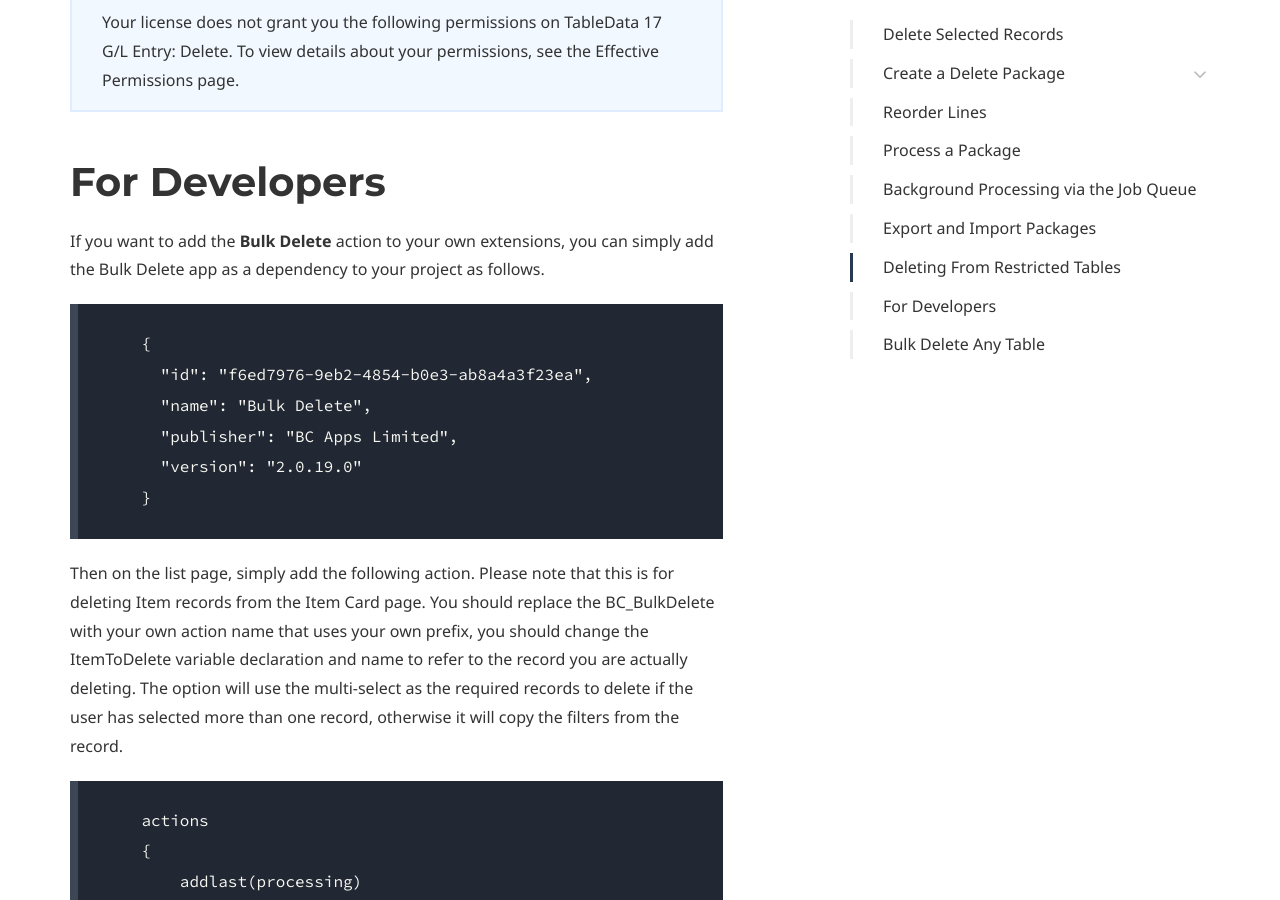
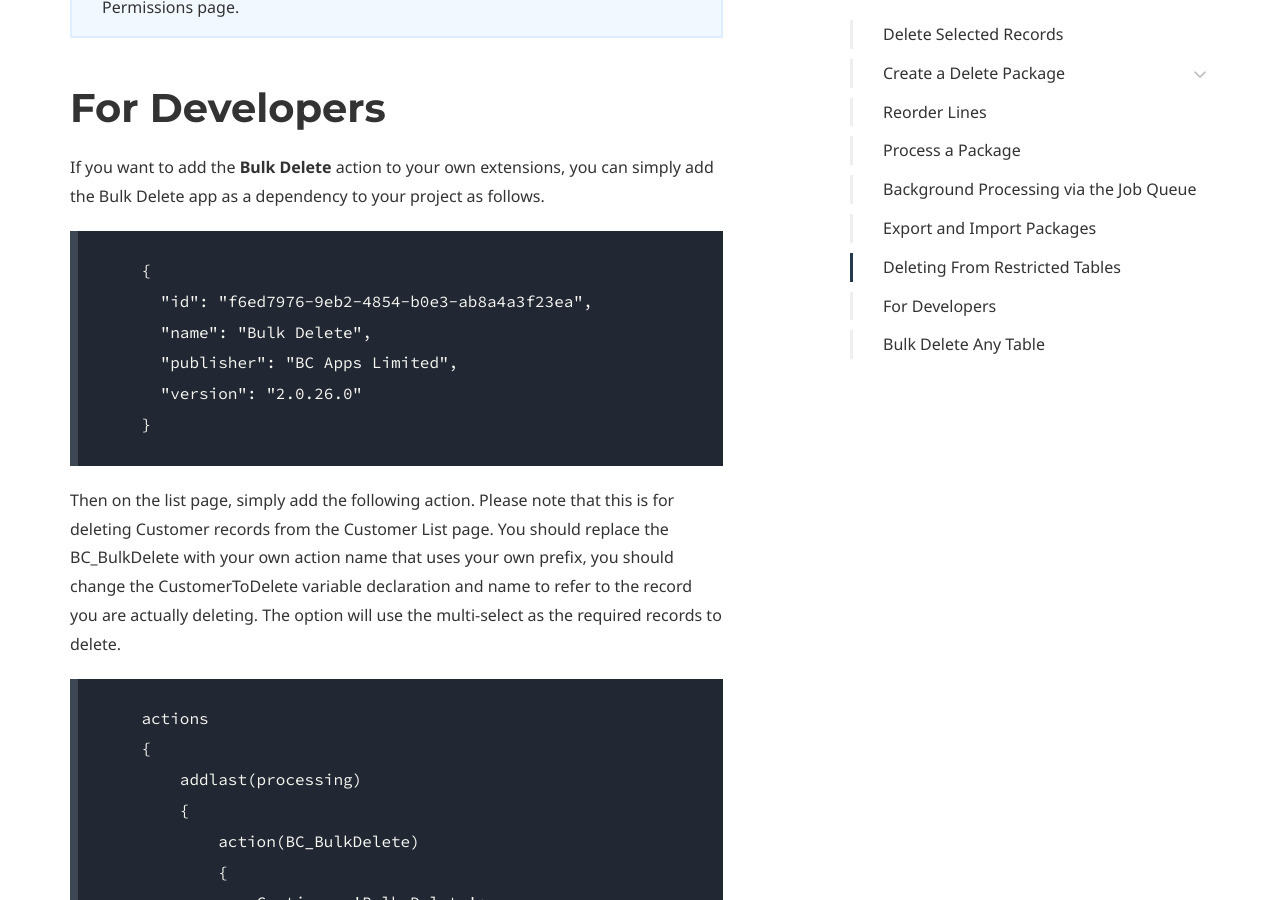
Before and after one commit to BCAppsLimited/BulkDelete, a Jekyll site: the page built from usage-scenarios.md, in a window 1280 px wide and 900 px high, scrolled down 14624 px. Built offline with Jekyll 4.4.1, drawn with Linux system fonts in a browser that asks for light colours; some web fonts are replaced; some of the changed text lies outside the part shown.

Commit message:
Update usage scenarios and fix image references in documentation

````diff
--- a/usage-scenarios.md
+++ b/usage-scenarios.md
@@ -46,7 +46,7 @@
 
 ![Image showing the results of the bulk delete.](/screenshots/usagescenarios/CompleteWith4Fail.png)
 
-You can review the reasons why the records failed to delete by clicking the drill down on the **Failed to Delete** count to see the **Delete Requests** page.
+Select **Yes** to review the reasons why the records failed to delete.
 
 ![Image showing the four records that failed to delete.](/screenshots/usagescenarios/DeleteRequestsWithFourErrors.png)
 
@@ -201,10 +201,10 @@
       "id": "f6ed7976-9eb2-4854-b0e3-ab8a4a3f23ea",
       "name": "Bulk Delete",
       "publisher": "BC Apps Limited",
-      "version": "2.0.19.0"
+      "version": "2.0.26.0"
     }
 ```
-Then on the list page, simply add the following action. Please note that this is for deleting Item records from the Item Card page. You should replace the BC_BulkDelete with your own action name that uses your own prefix, you should change the ItemToDelete variable declaration and name to refer to the record you are actually deleting. The option will use the multi-select as the required records to delete if the user has selected more than one record, otherwise it will copy the filters from the record.
+Then on the list page, simply add the following action. Please note that this is for deleting Customer records from the Customer List page. You should replace the BC_BulkDelete with your own action name that uses your own prefix, you should change the CustomerToDelete variable declaration and name to refer to the record you are actually deleting. The option will use the multi-select as the required records to delete.
 
 ```
     actions
````
Also changed, not shown: screenshots/usagescenarios/DeleteRequestsWithFourErrors.png.
